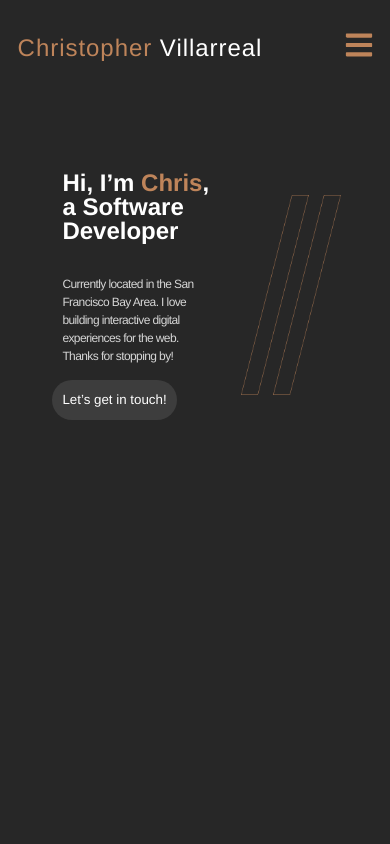
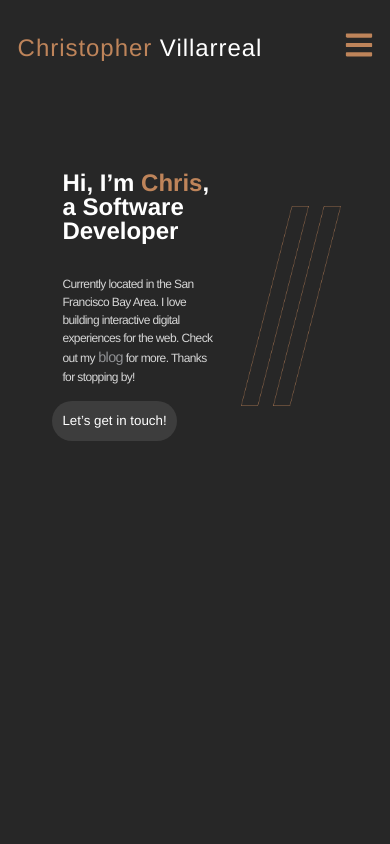
Before and after one commit to cjvillar/cj_dot_com, a React (Create React App) app: page / in a window 390 px wide. Shown: the top 844 px of the page. Built offline with nearby package versions, Linux system fonts and the light colour scheme.

Commit message:
updating

```diff
--- a/src/components/About.js
+++ b/src/components/About.js
@@ -13,11 +13,11 @@ function About() {
             <img
               src={me}
               alt="Person img"
-              className="about-image md:translate-y-20 xl:translate-x-20"
+              className="about-image md:translate-y-15 xl:translate-x-20"
             />
           </div>
 
-          <div class="md:w-1/2 lg:w-1/2 lg:mr-40 flex items-center justify-center ">
+          <div class="md:w-1/2 lg:w-1/2 lg:mr-40 flex items-center justify-center">
             <div className="flex flex-col">
               <h2 className="text-left ml-7">About</h2>
               <p className="p-8 mr-4">
--- a/src/components/Hero.js
+++ b/src/components/Hero.js
@@ -14,7 +14,9 @@ const Hero = () => {
           <div className="break"></div>
           <p className="max-sm:tracking-tighter">
             Currently located in the San Francisco Bay Area. I love building
-            interactive digital experiences for the web. Thanks for stopping by!
+            interactive digital experiences for the web. Check out my
+            <a href="https://www.cjvillarreal.com/ChrisCodes/"> blog</a> for
+            more. Thanks for stopping by!
           </p>
           <Link to="Connect" smooth={true} duration={500}>
             <button className="custom-button">Let’s get in touch!</button>
--- a/src/components/Skills.js
+++ b/src/components/Skills.js
@@ -40,7 +40,6 @@ const Skills = () => {
             Here is a more comprehensive list of all my skills. Projects and
             references are available upon request.
           </p>
-          {/* <div className="d-col-12 t-col-12 m-col-8"> */}
           <div className="m-2 md:mr-8">
             {mySkills.map((skill, index) => (
               <span key={index} className="skillBox">
--- a/src/components/Unity.js
+++ b/src/components/Unity.js
@@ -31,10 +31,10 @@ function Unity() {
               <p className="p-8">
                 I created some pixel art which then inspired 3d objects. After a
                 bunch of coffee, I tried to make a game in Unity. The game is a
-              work in progress (like so many others), so it may change.{" "}
-              <a href="https://www.cjvillarreal.com/cats-are-jerks/">
-                Play it in the browser.
-              </a>
+                work in progress (like so many others), so it may change. Play
+                it{" "}
+                <a href="https://www.cjvillarreal.com/cats-are-jerks/">here</a>{" "}
+                (Desktop only).
               </p>
             </div>
           </div>
```
Lines whose indentation alone changed are shown as unchanged.
